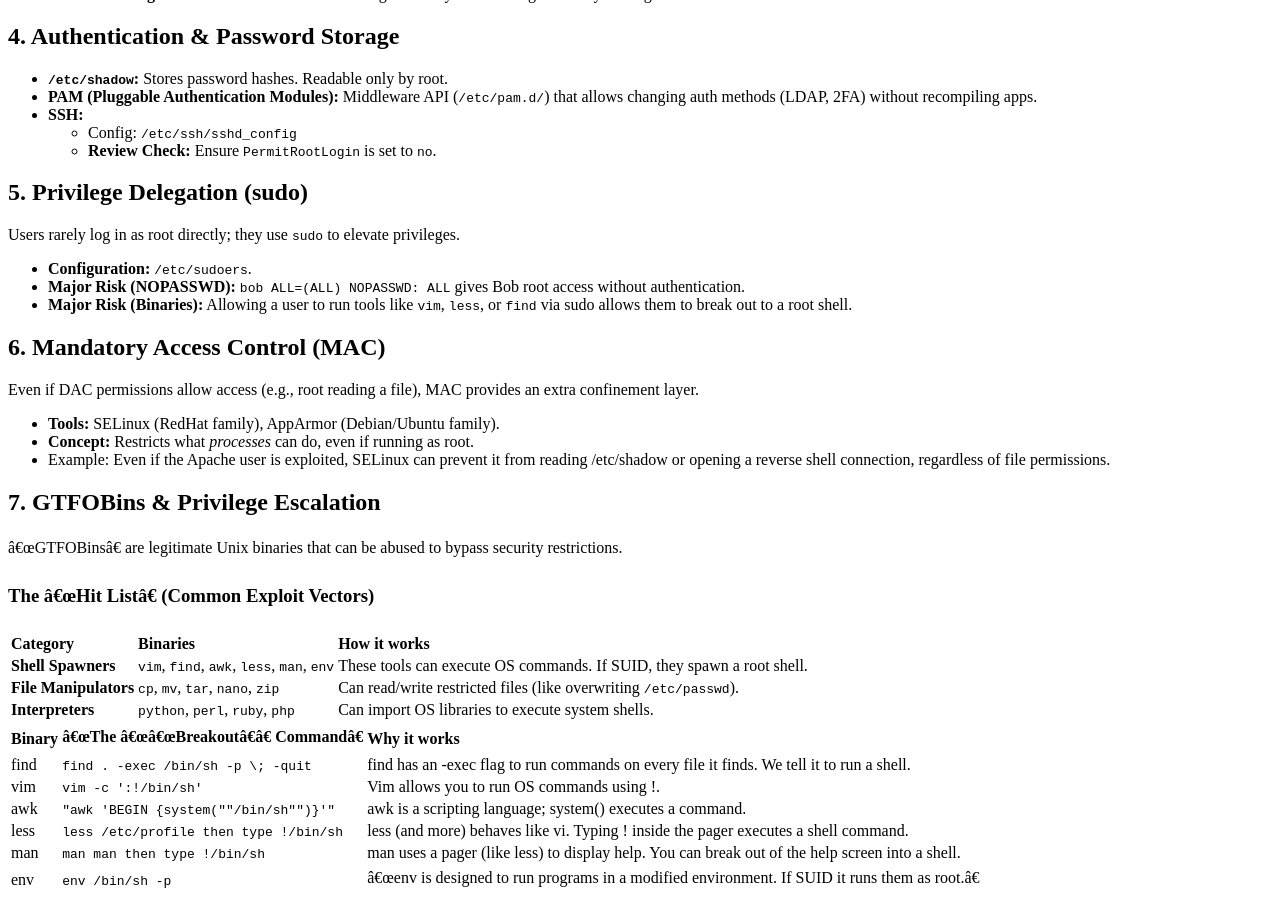
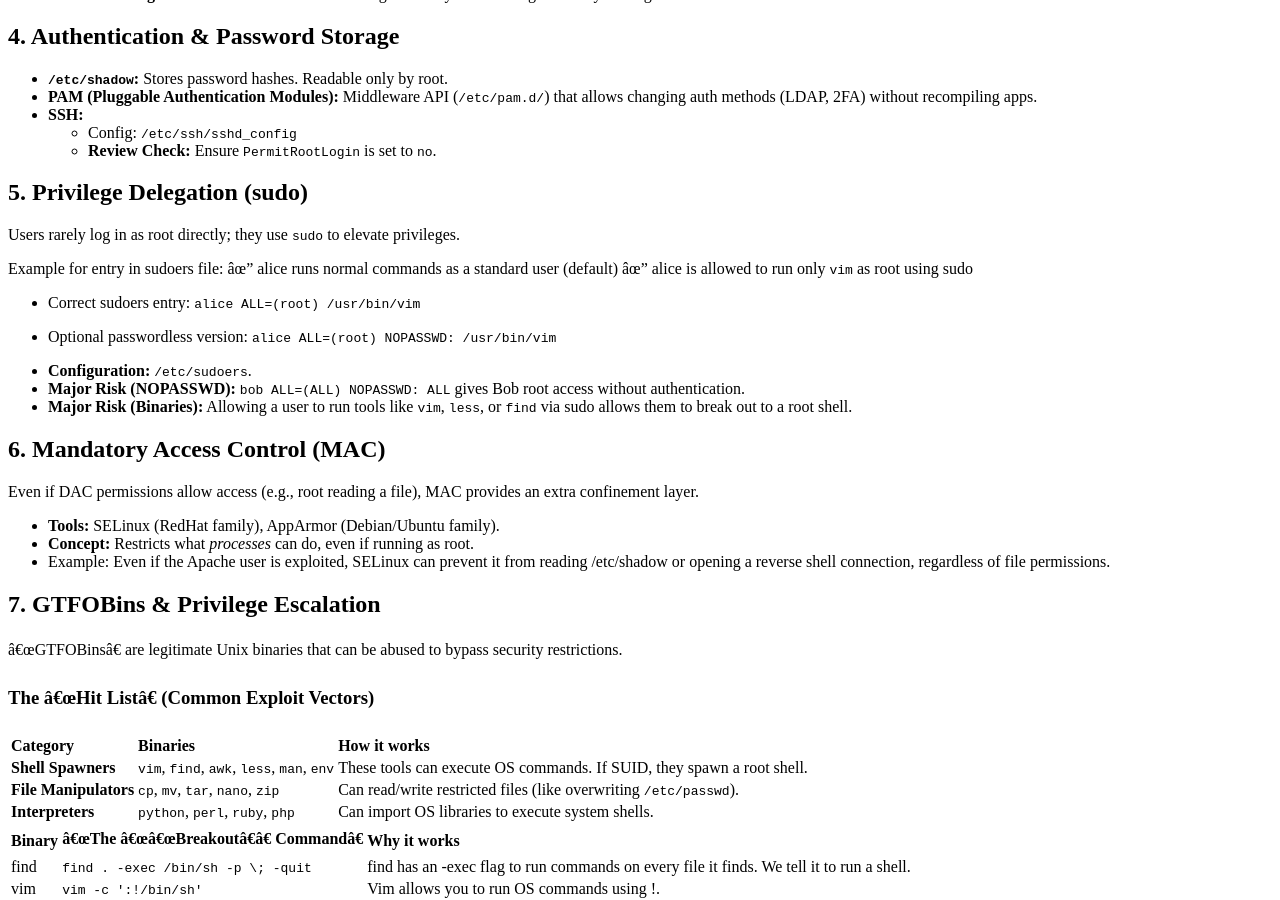
Before and after one commit to appsecstories/appsecstories.github.io, a Jekyll site: the page built from _posts/2025-11-10-1-Linux-security-Users-and-Groups.md, in a window 1280 px wide and 900 px high, scrolled down 2100 px. Built offline with Jekyll 4.4.1, drawn with Linux system fonts in a browser that asks for light colours.

Commit message:
Update 2025-11-10-1-Linux-security-Users-and-Groups.md

```diff
--- a/_posts/2025-11-10-1-Linux-security-Users-and-Groups.md
+++ b/_posts/2025-11-10-1-Linux-security-Users-and-Groups.md
@@ -110,6 +110,15 @@ Used primarily on shared directories (like `/tmp`) to solve the "Shared Director
 ## 5. Privilege Delegation (sudo)
 Users rarely log in as root directly; they use `sudo` to elevate privileges.
 
+Example for entry in sudoers file:
+✔ alice runs normal commands as a standard user (default)
+✔ alice is allowed to run only `vim` as root using sudo
+   * Correct sudoers entry:
+   `alice ALL=(root) /usr/bin/vim`
+   * Optional passwordless version:
+   `alice ALL=(root) NOPASSWD: /usr/bin/vim`
+
+
 * **Configuration:** `/etc/sudoers`.
 * **Major Risk (NOPASSWD):** `bob ALL=(ALL) NOPASSWD: ALL` gives Bob root access without authentication.
 * **Major Risk (Binaries):** Allowing a user to run tools like `vim`, `less`, or `find` via sudo allows them to break out to a root shell.
```
